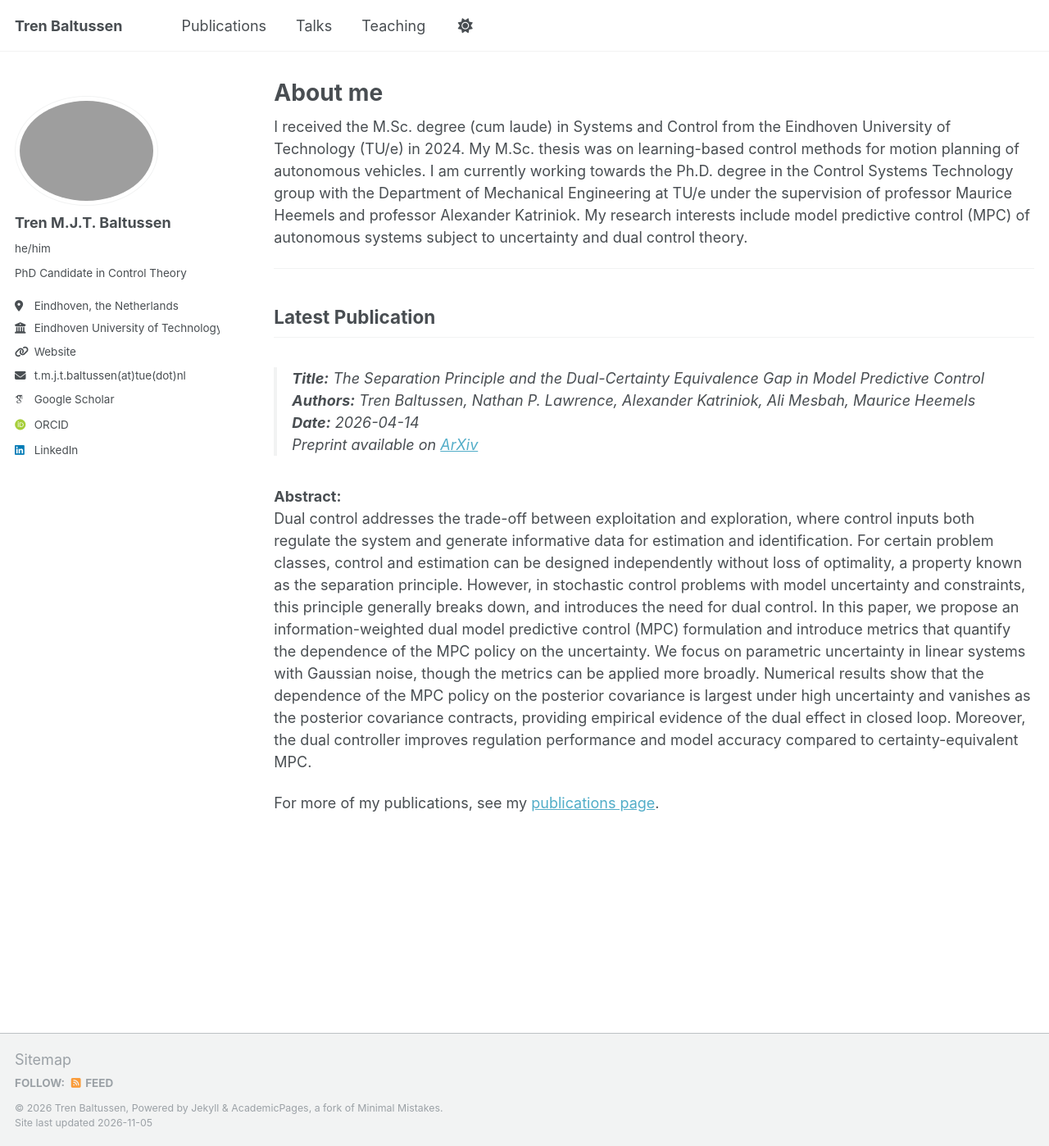
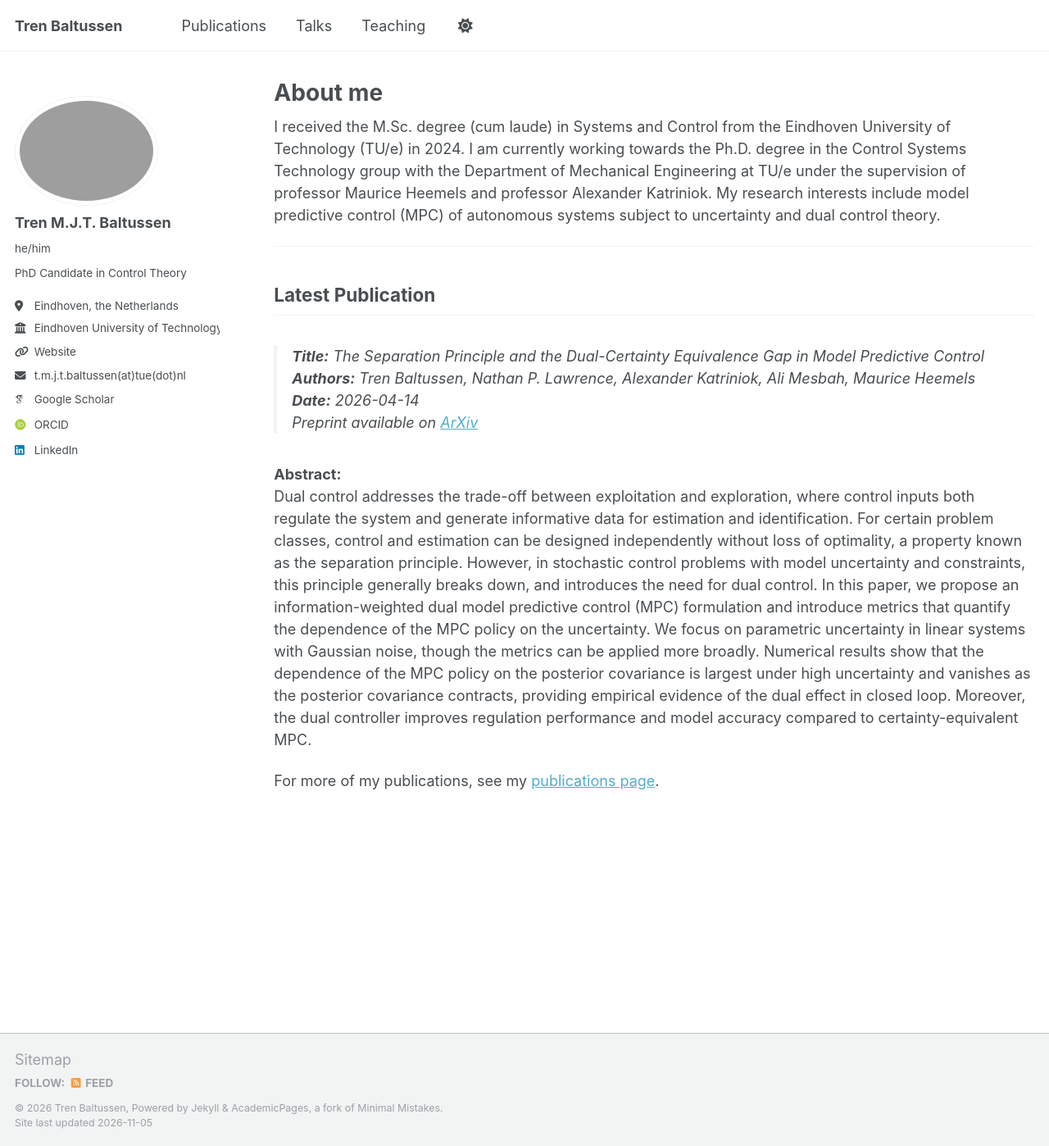
Before and after one commit to TrenBaltussen/TrenBaltussen.github.io, a Jekyll site: the page built from _pages/about.md, in a window 1280 px wide and 1398 px high. Shown: the whole window at 82% size. Built offline with Jekyll 4.4.1, drawn with Linux system fonts in a browser that asks for light colours; some web fonts are replaced.

Commit message:
Update about page to remove thesis information
Removed thesis details from the about page.

```diff
--- a/_pages/about.md
+++ b/_pages/about.md
@@ -7,7 +7,7 @@
   - /about.html
 ---
 
-I received the M.Sc. degree (cum laude) in Systems and Control from the Eindhoven University of Technology (TU/e) in 2024. My M.Sc. thesis was on learning-based control methods for motion planning of autonomous vehicles. I am currently working towards the Ph.D. degree in the Control Systems Technology group with the Department of Mechanical Engineering at TU/e under the supervision of professor Maurice Heemels and professor Alexander Katriniok. My research interests include model predictive control (MPC) of autonomous systems subject to uncertainty and dual control theory.
+I received the M.Sc. degree (cum laude) in Systems and Control from the Eindhoven University of Technology (TU/e) in 2024. I am currently working towards the Ph.D. degree in the Control Systems Technology group with the Department of Mechanical Engineering at TU/e under the supervision of professor Maurice Heemels and professor Alexander Katriniok. My research interests include model predictive control (MPC) of autonomous systems subject to uncertainty and dual control theory.
 
 ---
 
```
